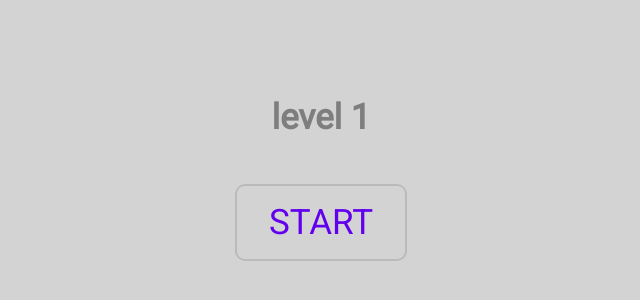
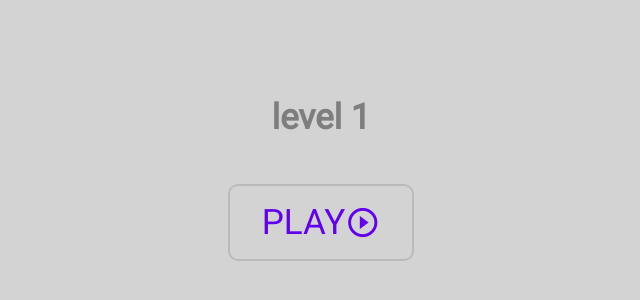
Before and after one commit to bobanko/pairs, a React app: page / in a window 1280 px wide. Shown: the part 222-522 px from the top of the page, without its empty margins (319-959 px from the left). Built offline with nearby package versions, Linux system fonts and the light colour scheme; a web font is replaced by a local one.

Commit message:
button styling, icons added, new game states - initial & end, cleanup

```diff
--- a/src/components/app.tsx
+++ b/src/components/app.tsx
@@ -32,7 +32,18 @@ class App extends React.Component<Props> {
         <Field items={this.props.items} />
         {gameState !== GameState.PLAY && (
           <div className="play-button" onClick={() => this.props.startGame()}>
-            Start
+            {gameState === GameState.WIN && [
+              <span>Next level</span>,
+              <i className="material-icons">arrow_forward_ios</i>
+            ]}
+            {gameState === GameState.FAIL && [
+              <i className="material-icons">replay</i>,
+              <span>Re-play</span>
+            ]}
+            {gameState === GameState.INITIAL && [
+              <span>Play</span>,
+              <i className="material-icons">play_circle_outline</i>
+            ]}
           </div>
         )}
       </>
--- a/src/components/index.scss
+++ b/src/components/index.scss
@@ -43,13 +43,21 @@ body {
 .play-button {
   --color: #6200ee;
   position: relative;
-  text-align: center;
+  display: flex;
+  flex-direction: row;
+  align-items: center;
+  justify-content: center;
+
   font-size: 0.5em;
   padding: 16px 32px;
   text-transform: uppercase;
   color: var(--color);
   box-shadow: 0 0 0 2px #0000001e;
   border-radius: 8px;
+
+  i {
+    font-size: 1em;
+  }
 
   &:hover:after,
   &:active:after {
--- a/src/index.html
+++ b/src/index.html
@@ -6,6 +6,7 @@
     <meta http-equiv="X-UA-Compatible" content="IE=edge">
     <title>Pairs</title>
     <meta name="viewport" content="width=device-width, initial-scale=1">
+    <link href="https://fonts.googleapis.com/icon?family=Material+Icons" rel="stylesheet">
 </head>
 
 <body>
--- a/src/redux/actions.ts
+++ b/src/redux/actions.ts
@@ -74,6 +74,10 @@ export const startGame = () => ({
   type: START_GAME
 });
 
+export const endGame = () => ({
+  type: END_GAME
+});
+
 export const setLevel = (value: number) => ({
   type: SET_LEVEL,
   value
--- a/src/redux/reducers/game-state.ts
+++ b/src/redux/reducers/game-state.ts
@@ -1,7 +1,7 @@
 import { END_GAME, START_GAME, WIN, FAIL } from "../actions";
 import { GameState } from "../../types";
 
-const reducer = (state = false, action) => {
+const reducer = (state: GameState = GameState.INITIAL, action) => {
   switch (action.type) {
     case START_GAME:
       return GameState.PLAY;
@@ -10,6 +10,7 @@ const reducer = (state = false, action) => {
     case FAIL:
       return GameState.FAIL;
     case END_GAME:
+      return GameState.END;
     default:
       return state;
   }
--- a/src/redux/saga/index.ts
+++ b/src/redux/saga/index.ts
@@ -43,19 +43,19 @@ function* takeTwoSaga() {
     const timeout = 500; //ms
 
     if (item1.id === item2.id) {
-      console.log("same card");
+      //same card
       yield put(closeCell(item2.id));
     } else if (item1.imageId === item2.imageId) {
+      //pair found
       yield put(openCell(item2.id));
-      console.log("pair found");
       yield call(delay, timeout);
       yield put(hideCell(item1.id));
       yield put(hideCell(item2.id));
 
       yield put(setScore((yield select<State>(getScore)) + 1));
     } else {
+      //diff
       yield put(openCell(item2.id));
-      console.log("diff");
       yield call(delay, timeout);
       yield put(closeCell(item1.id));
       yield put(closeCell(item2.id));
@@ -77,18 +77,18 @@ function* timerSaga(timeout: number) {
   return true;
 }
 
+const getLevelTimeout = value => value * 5;
+
 function* playLevelSaga(level: number) {
-  console.log(`level ${level} started`);
   const itemPairCount = level; //pair count based on level num
   let newItems = generateItems(itemPairCount);
   yield put(setItems(newItems));
   yield put(setLevel(level));
   yield put(startGame());
 
-  // has to finish in 60 seconds
   const { score, timeout } = yield race({
     score: call(takeTwoSaga),
-    timeout: call(timerSaga, itemPairCount * 5)
+    timeout: call(timerSaga, getLevelTimeout(itemPairCount))
   });
 
   let isVictory = !timeout;
--- a/src/types.ts
+++ b/src/types.ts
@@ -6,9 +6,11 @@ export type Item = {
 };
 
 export enum GameState {
+  "INITIAL",
   "WIN",
   "FAIL",
-  "PLAY"
+  "PLAY",
+  "END"
 }
 
 export type State = {
```
